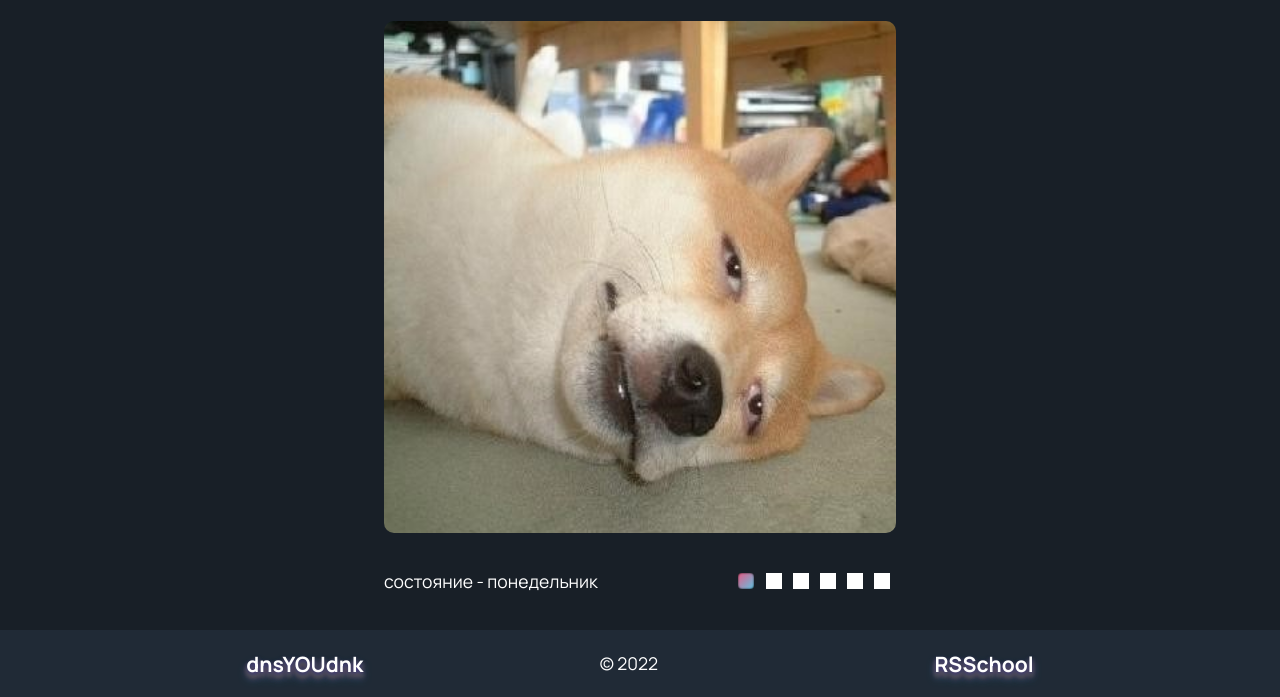
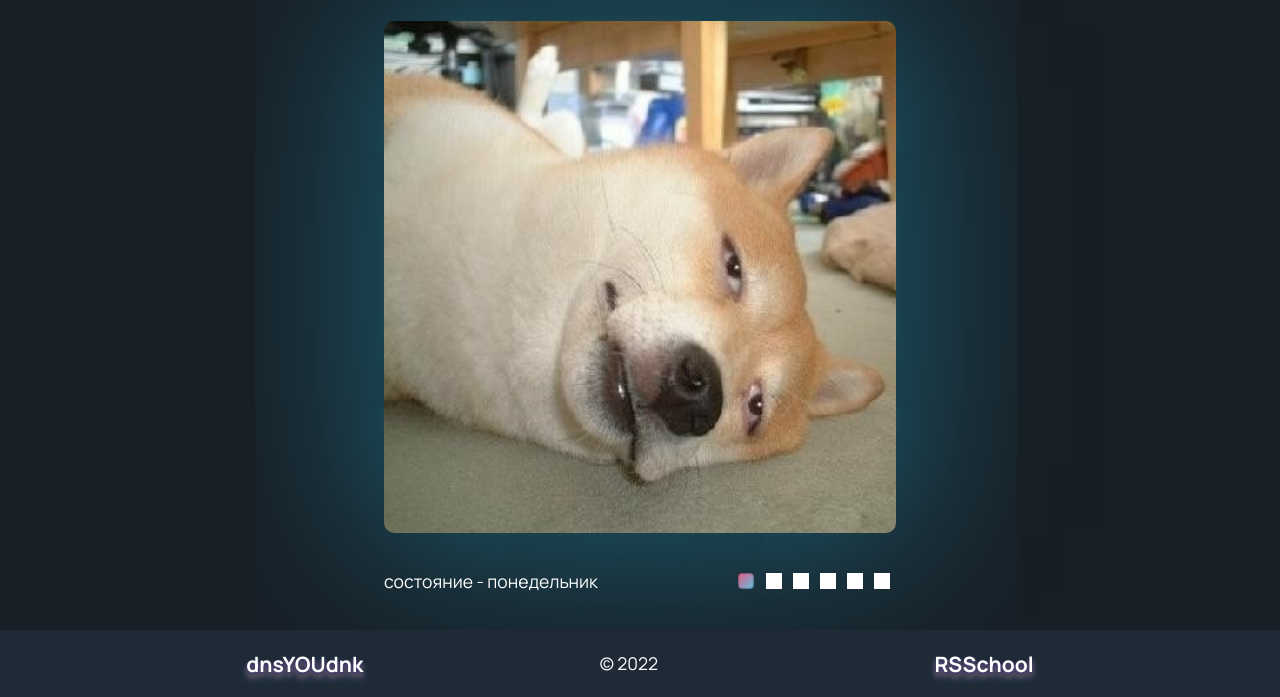
Before and after one commit to DnsYOUdnk/cssMemSlider, a plain HTML site: page cssMemSlider/index.html in a window 1280 px wide. Shown: the part 103-800 px from the top of the page. Drawn offline with Linux system fonts and the light colour scheme.

Commit message:
fix: correct the shadow display on the slider (Fri, May 13, 2022 02:54:05 PM)

```diff
--- a/cssMemSlider/styles/style.css
+++ b/cssMemSlider/styles/style.css
@@ -89,7 +89,7 @@ a {
     border-radius: 0.625rem;
     width: 32rem;
     overflow: hidden;
-    /* box-shadow: 0rem 0rem 4rem rgba(27, 131, 152, 0.7); */
+    box-shadow: 0rem 0rem 12rem rgba(31, 148, 172, 0.7);
 }
 
 .main__slider__view__item{
```
